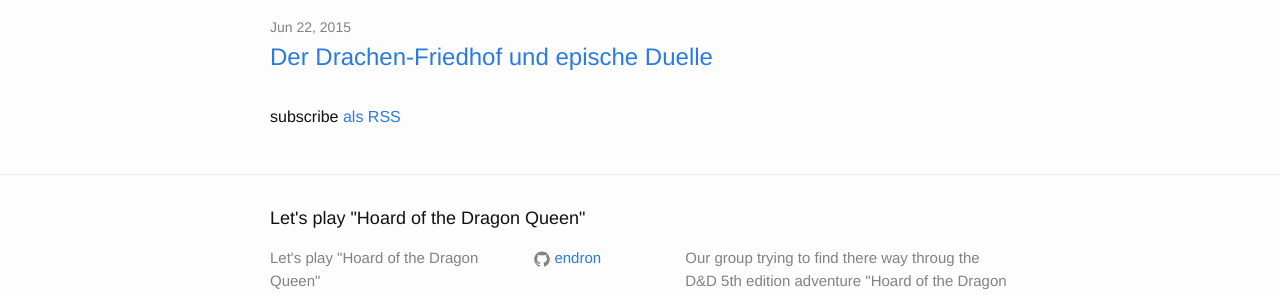
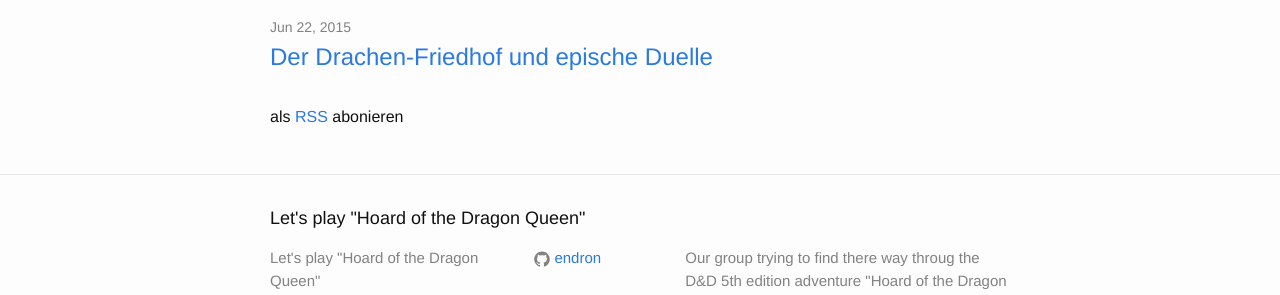
Before and after one commit to Endron/hoard-of-the-dragon-queen, a Jekyll site: the page built from index.html, in a window 1280 px wide. Shown: the part 212-507 px from the top of the page. Built offline with Jekyll 4.4.1, drawn with Linux system fonts in a browser that asks for light colours.

Commit message:
change to fit better to German

```diff
--- a/index.html
+++ b/index.html
@@ -18,6 +18,6 @@
     {% endfor %}
   </ul>
 
-  <p class="rss-subscribe">subscribe <a href="{{ "/feed.xml" | prepend: site.baseurl }}">als RSS</a></p>
+  <p class="rss-subscribe">als <a href="{{ "/feed.xml" | prepend: site.baseurl }}">RSS</a> abonieren</p>
 
 </div>
```
